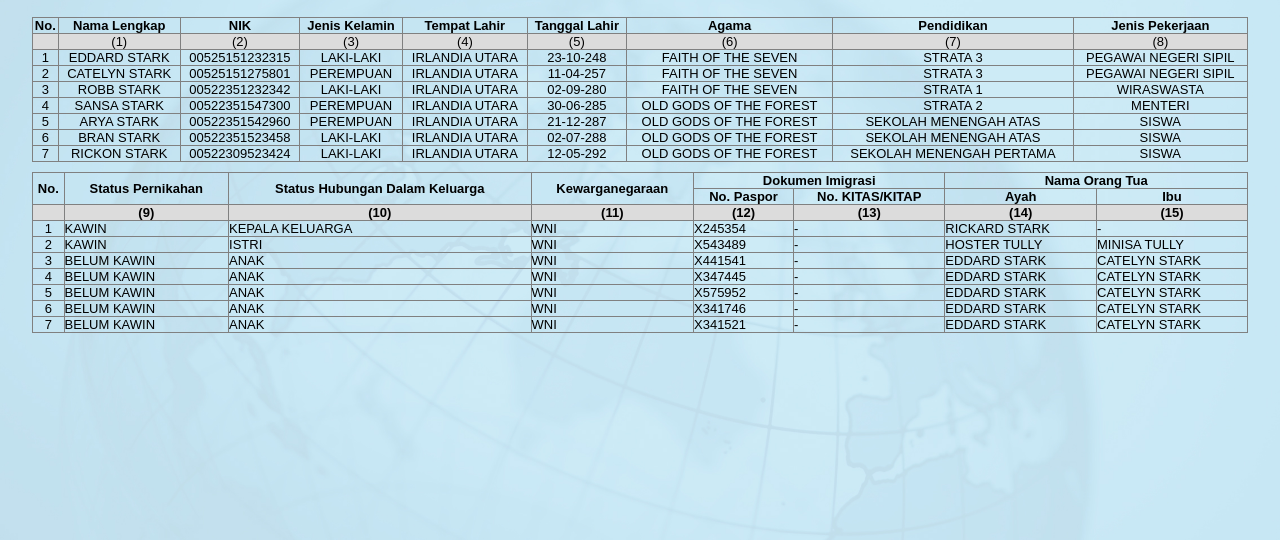
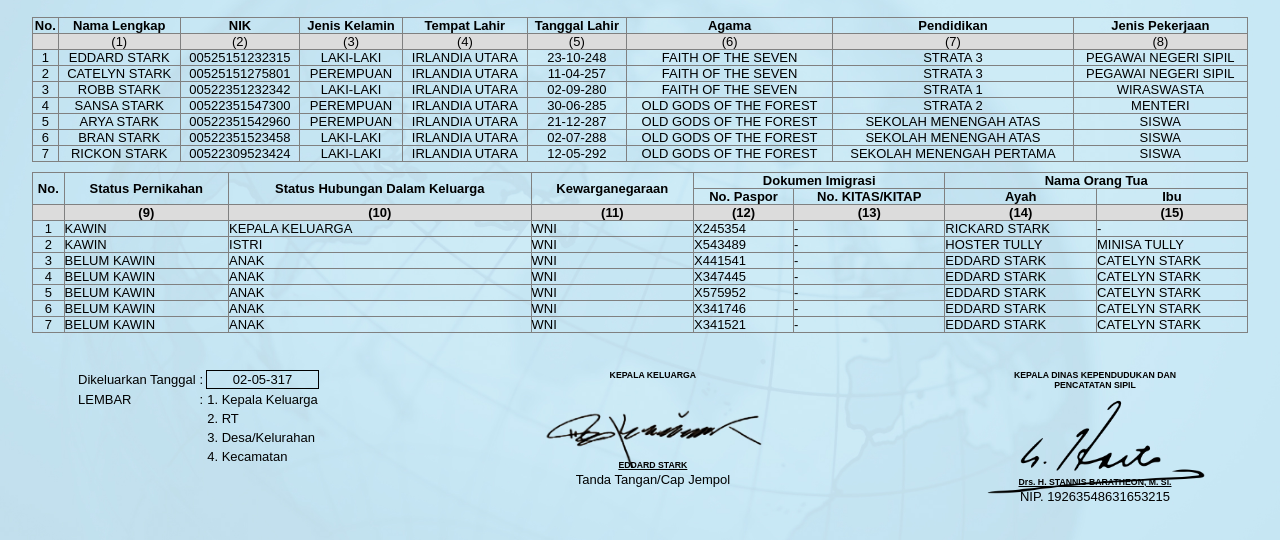
Before and after one commit to hifdzimaulana/kartu-keluarga, a plain HTML site: page index.html in a window 1280 px wide. Shown: the part 192-732 px from the top of the page. Drawn offline with Linux system fonts and the light colour scheme.

Commit message:
+footer, +signature

```diff
--- a/index.html
+++ b/index.html
@@ -279,5 +279,65 @@
         </tr>
       </tbody>
     </table>
+
+    <footer>
+      <table class="penerbitan" height="100%">
+        <tr>
+          <td>Dikeluarkan Tanggal</td>
+          <td>:</td>
+          <td id="tanggal">02-05-317</td>
+        </tr>
+        <tr>
+          <td>LEMBAR</td>
+          <td>:</td>
+          <td>1. Kepala Keluarga</td>
+        </tr>
+        <tr>
+          <td></td>
+          <td></td>
+          <td>2. RT</td>
+        </tr>
+        <tr>
+          <td></td>
+          <td></td>
+          <td>3. Desa/Kelurahan</td>
+        </tr>
+        <tr>
+          <td></td>
+          <td></td>
+          <td>4. Kecamatan</td>
+        </tr>
+      </table>
+
+      <table class="tandatangan">
+        <tr>
+          <td valign="top"><h6>KEPALA KELUARGA</h6></td>
+        </tr>
+        <tr>
+          <td valign="bottom">
+            <h6><u>EDDARD STARK</u></h6>
+          </td>
+        </tr>
+        <tr>
+          <td valign="top"><p>Tanda Tangan/Cap Jempol</p></td>
+        </tr>
+      </table>
+
+      <table class="stampel">
+        <tr>
+          <td valign="top">
+            <h6>KEPALA DINAS KEPENDUDUKAN DAN PENCATATAN SIPIL</h6>
+          </td>
+        </tr>
+        <tr>
+          <td valign="bottom">
+            <h6><u>Drs. H. STANNIS BARATHEON, M. Si.</u></h6>
+          </td>
+        </tr>
+        <tr>
+          <td valign="top"><p>NIP. 19263548631653215</p></td>
+        </tr>
+      </table>
+    </footer>
   </body>
 </html>
--- a/style.css
+++ b/style.css
@@ -5,6 +5,7 @@
 body {
   background-image: url("./resources/kk.jpg");
   background-size: cover;
+  background-position: center;
   font-family: Arial, Helvetica, sans-serif;
   font-size: 13px;
 }
@@ -60,3 +61,40 @@ body {
 .secondary-table tr td:nth-child(1) {
   text-align: center;
 }
+
+footer {
+  display: flex;
+  justify-content: space-between;
+
+  margin: 35px 75px;
+}
+
+.penerbitan #tanggal {
+  border: 1px solid black;
+  text-align: center;
+}
+
+.penerbitan td {
+  padding: 1px;
+}
+
+.tandatangan,
+.stampel {
+  width: 220px;
+  height: 180px;
+  text-align: center;
+}
+
+.tandatangan {
+  background-image: url("./resources/sign1.png");
+  background-position: center 34%;
+  background-size: contain;
+  background-repeat: no-repeat;
+}
+
+.stampel {
+  background-image: url("./resources/sign2.png");
+  background-position: center 35%;
+  background-size: contain;
+  background-repeat: no-repeat;
+}
```
Also changed, not shown: resources/sign1.png (added), resources/sign2.png (added).
